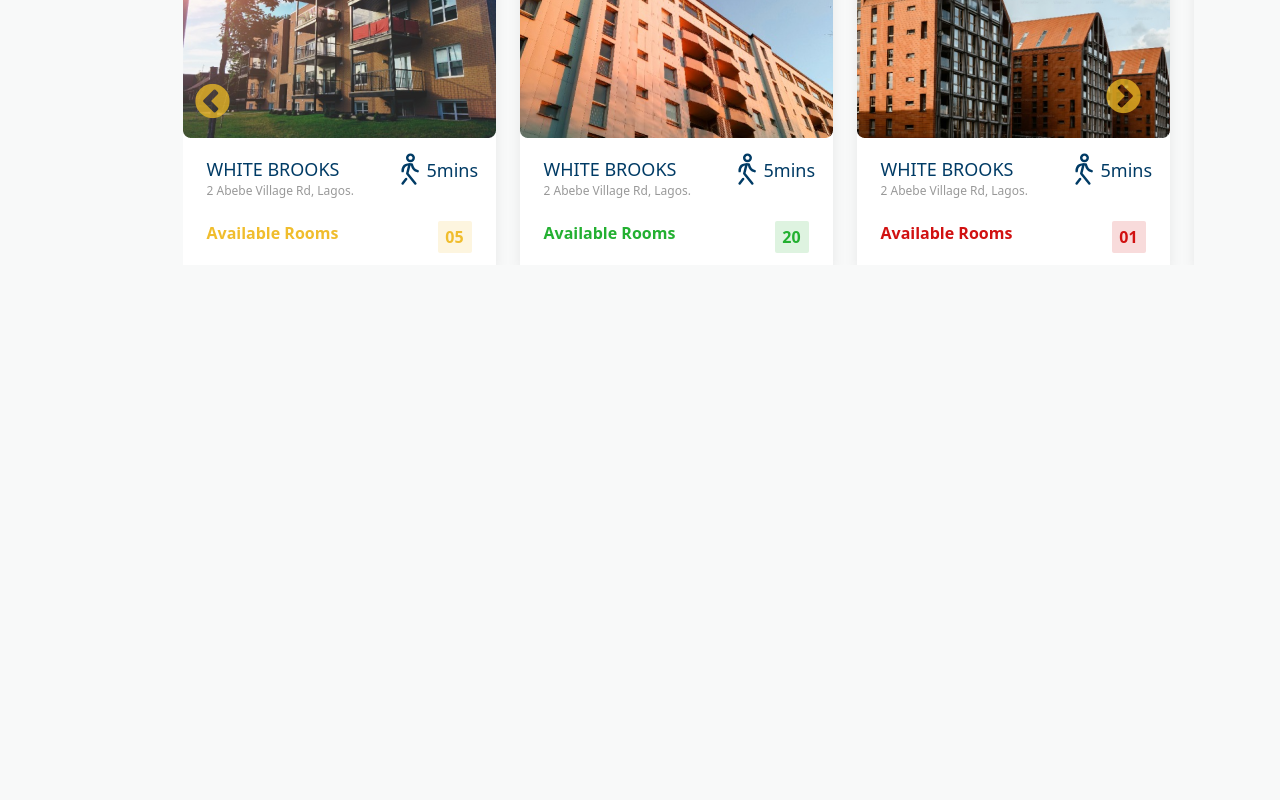
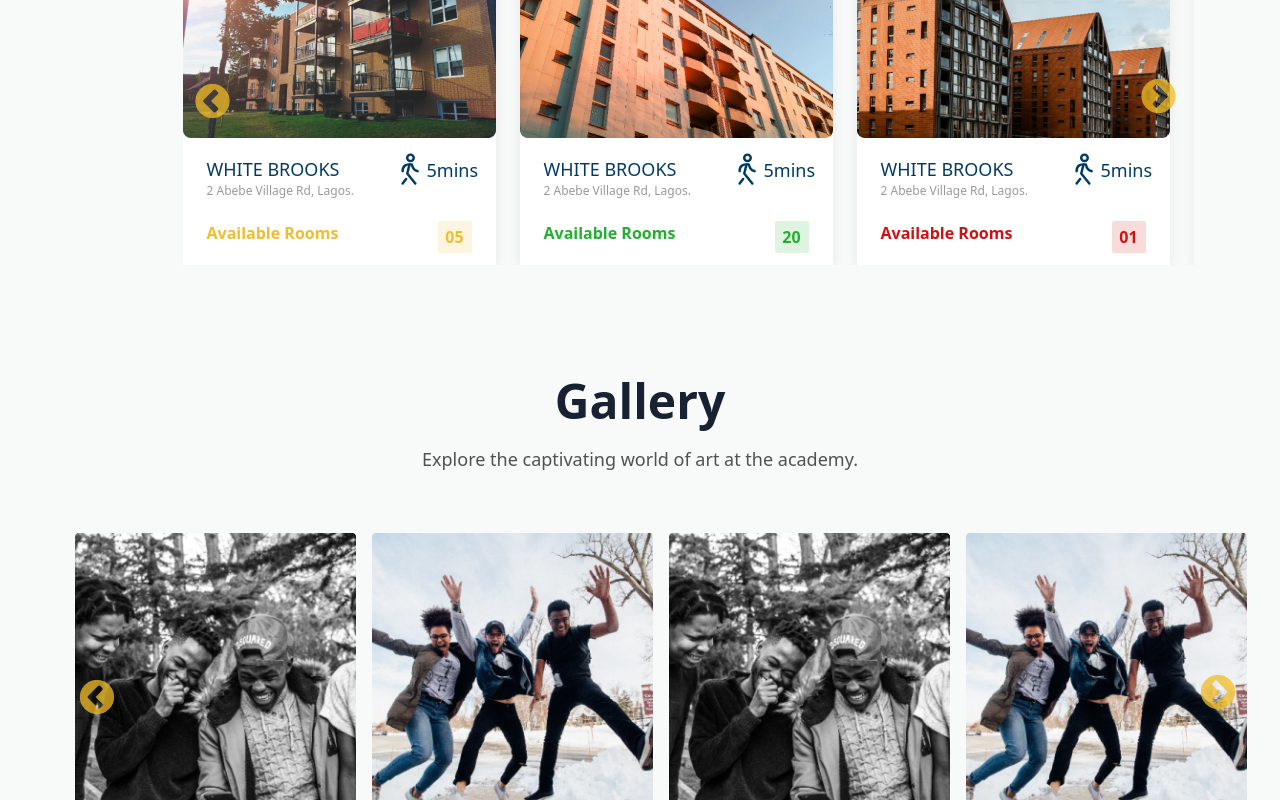
Before and after one commit to Oyinlolatechie/Firstbank-Academy-Frontend, a React (Vite) app: page / in a window 1280 px wide. Shown: the part 3878-4678 px from the top of the page. Before the commit the page ends 4199 px from the top, so only its background shows below. Built offline with nearby package versions, Linux system fonts and the light colour scheme.

Commit message:
implementation of gallery section responsiveness

```diff
--- a/src/components/Gallery.jsx
+++ b/src/components/Gallery.jsx
@@ -1,11 +1,11 @@
 import React, { useRef } from "react";
-import { Swiper, SwiperSlide, useSwiper } from "swiper/react";
-import { Pagination, Navigation } from "swiper/modules";
+// import { Swiper, SwiperSlide, useSwiper } from "swiper/react";
+// import { Pagination, Navigation } from "swiper/modules";
 
-import "swiper/css";
-import "swiper/css/navigation";
-import "swiper/css/pagination";
-import "../index.css";
+// import "swiper/css";
+// import "swiper/css/navigation";
+// import "swiper/css/pagination";
+// import "../index.css";
 
 import LeftArrow from "../assets/Left-arrow.svg";
 import RightArrow from "../assets/Right-arrow.svg";
@@ -14,59 +14,72 @@ import Gallery2 from "../assets/Gallery2.png";
 import Gallery3 from "../assets/Gallery3.png";
 import Gallery4 from "../assets/Gallery4.png";
 
+import Slider from "react-slick";
+
+// Import css files
+import "slick-carousel/slick/slick.css";
+import "slick-carousel/slick/slick-theme.css";
+
 const Gallery = () => {
   const galleryRef = useRef(null);
+
+  var settings = {
+    dots: true,
+    infinite: true,
+    speed: 500,
+    slidesToShow: 4,
+    slidesToScroll: 1,
+    initialSlide: 0,
+    responsive: [
+      {
+        breakpoint: 1024,
+        settings: {
+          slidesToShow: 2,
+          slidesToScroll: 1,
+          infinite: true,
+          dots: true,
+        },
+      },
+      {
+        breakpoint: 768,
+        settings: {
+          slidesToShow: 2,
+          slidesToScroll: 1,
+          initialSlide: 2,
+        },
+      },
+      {
+        breakpoint: 640,
+        settings: {
+          slidesToShow: 1,
+          slidesToScroll: 1,
+        },
+      },
+    ],
+  };
+
   return (
     <>
       <div
         ref={galleryRef}
         id="gallery"
-        className="w-[956px] mx-auto flex flex-col justify-center items-center space-y-6 my-20"
+        className="text-center mx-auto items-center py-14"
       >
-        <h2 className="font-bold text-center text-5xl text-[#182233]">
+        <h2 className="font-bold w-fit text-[42px] md:text-5xl text-[#182233] mx-auto">
           Gallery
         </h2>
 
-        <p className="text-center text-lg font-normal text-[#000000AD]">
+        <p className="text-center font-normal text-[14px] lg:text-lg text-[#000000AD] my-5">
           Explore the captivating world of art at the academy.
         </p>
 
-        <div className="w-full text-center mx-auto">
-          <Swiper
-            navigation={true}
-            slidesPerView={3}
-            spaceBetween={10}
-            pagination={{
-              clickable: true,
-            }}
-            modules={[Pagination, Navigation]}
-            className="mySwiper h-[357px]"
-          >
-            {/* <button onClick={() => swiper.slidePrev()} className="">
-                <img src={LeftArrow} />
-            </button> */}
-            <SwiperSlide>
-              <img src={Gallery3} />
-            </SwiperSlide>
-            <SwiperSlide>
-              <img src={Gallery2} />
-            </SwiperSlide>
-            <SwiperSlide>
-              <img src={Gallery3} />
-            </SwiperSlide>
-            <SwiperSlide>
-              <img src={Gallery2} />
-            </SwiperSlide>
-            <SwiperSlide>
-              <img src={Gallery3} />
-            </SwiperSlide>
-            <SwiperSlide>
-              <img src={Gallery2} />
-            </SwiperSlide>
-            {/* <button onClick={() => swiper.slideNext()} className="swiper-button-next">
-                <img src={RightArrow} />
-            </button> */}
-          </Swiper>
+        <div className="max-w-[1226px] pt-10 pl-10 md:mx-auto mx-auto">
+            <Slider {...settings}>
+                <img src={Gallery3} className="px-2" />
+                <img src={Gallery2} className="px-2" />
+                <img src={Gallery3} className="px-2" />
+                <img src={Gallery2} className="px-2" />
+            </Slider>
         </div>
       </div>
     </>
--- a/src/index.css
+++ b/src/index.css
@@ -58,7 +58,6 @@ body {
   width: 120px;
   height: 30px;
   z-index: 3;
-  right: 10px;
 }
 
 .slick-slider .slick-prev {
@@ -75,5 +74,6 @@ body {
 .slick-dots li button:before {
   margin-top: -50px;
   font-size: 14px;
-  color: #003b65;
+  color: #ce9b00;
+  /* color: #003b65; */
 }
--- a/src/pages/homePage/HomePage.jsx
+++ b/src/pages/homePage/HomePage.jsx
@@ -14,7 +14,7 @@ const HomePage = () => {
       <TrackSection />
       <Attendance />
       <Housing />
-      {/* <Gallery /> */}
+      <Gallery />
       {/* <FAQ /> */}
     </>
   );
```
